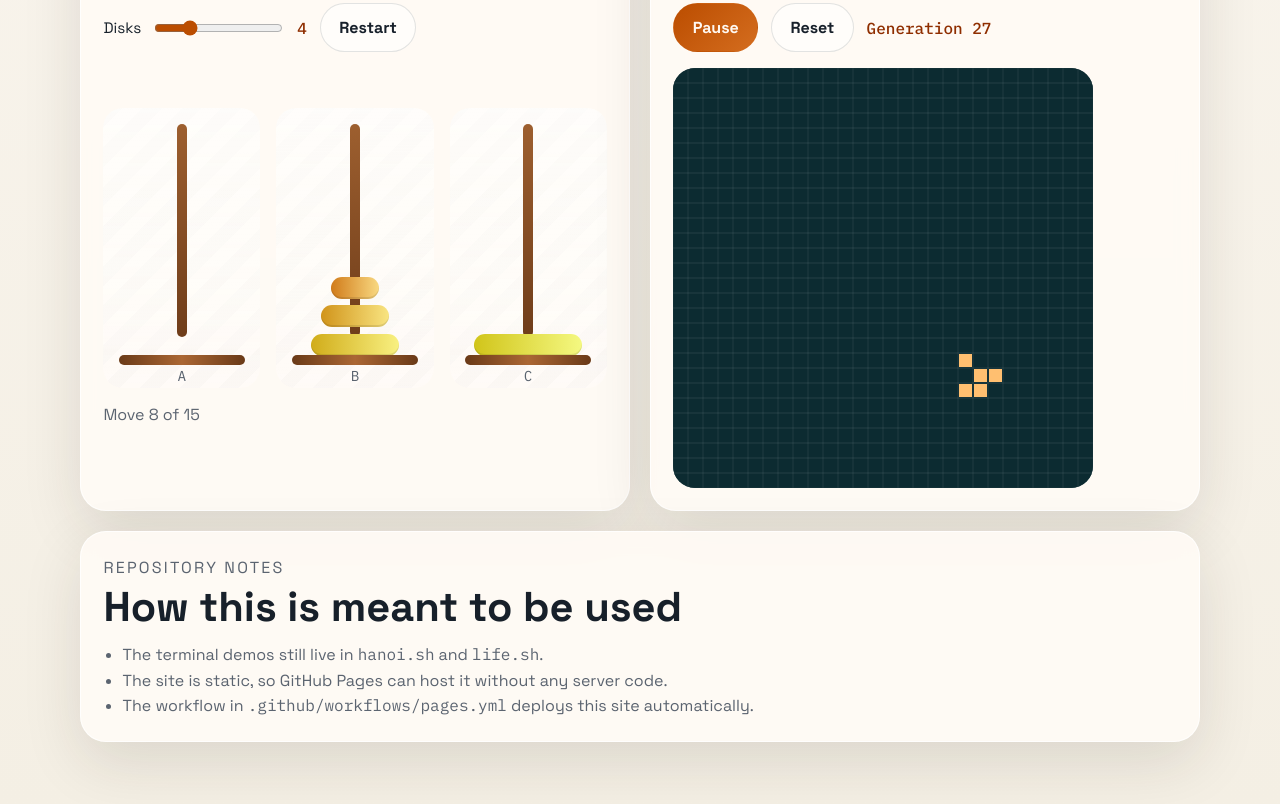
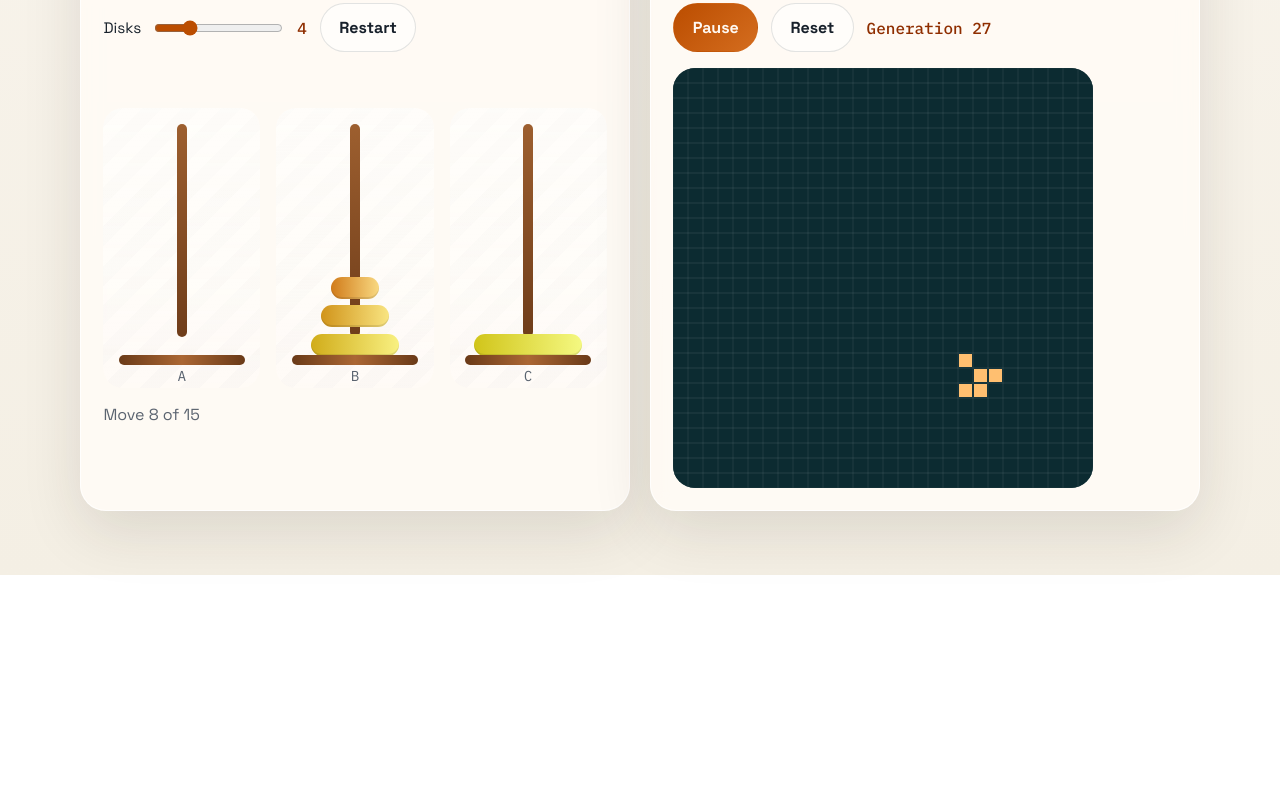
Before and after one commit to Sanchay117/terminal-game-of-life, a plain HTML site: page index.html in a window 1280 px wide. Shown: the part 842-1646 px from the top of the page. After the commit the page ends 1417 px from the top, so only its background shows below. Drawn offline with Linux system fonts and the light colour scheme.

Commit message:
remove box

```diff
--- a/index.html
+++ b/index.html
@@ -79,18 +79,6 @@
             ></canvas>
           </article>
         </section>
-
-        <section class="card notes">
-          <div class="card-heading">
-            <p class="section-label">Repository Notes</p>
-            <h2>How this is meant to be used</h2>
-          </div>
-          <ul>
-            <li>The terminal demos still live in <code>hanoi.sh</code> and <code>life.sh</code>.</li>
-            <li>The site is static, so GitHub Pages can host it without any server code.</li>
-            <li>The workflow in <code>.github/workflows/pages.yml</code> deploys this site automatically.</li>
-          </ul>
-        </section>
       </main>
     </div>
 
--- a/style.css
+++ b/style.css
@@ -245,16 +245,6 @@ code {
   box-shadow: inset 0 0 0 1px rgba(255, 255, 255, 0.06);
 }
 
-.notes ul {
-  margin: 0.8rem 0 0;
-  padding-left: 1.2rem;
-  color: var(--muted);
-}
-
-.notes {
-  margin-top: 1.25rem;
-}
-
 @media (max-width: 900px) {
   .grid {
     grid-template-columns: 1fr;
```
Also changed, not shown: game_of_life.png (added), hanoi.png (added), 1 other file.
